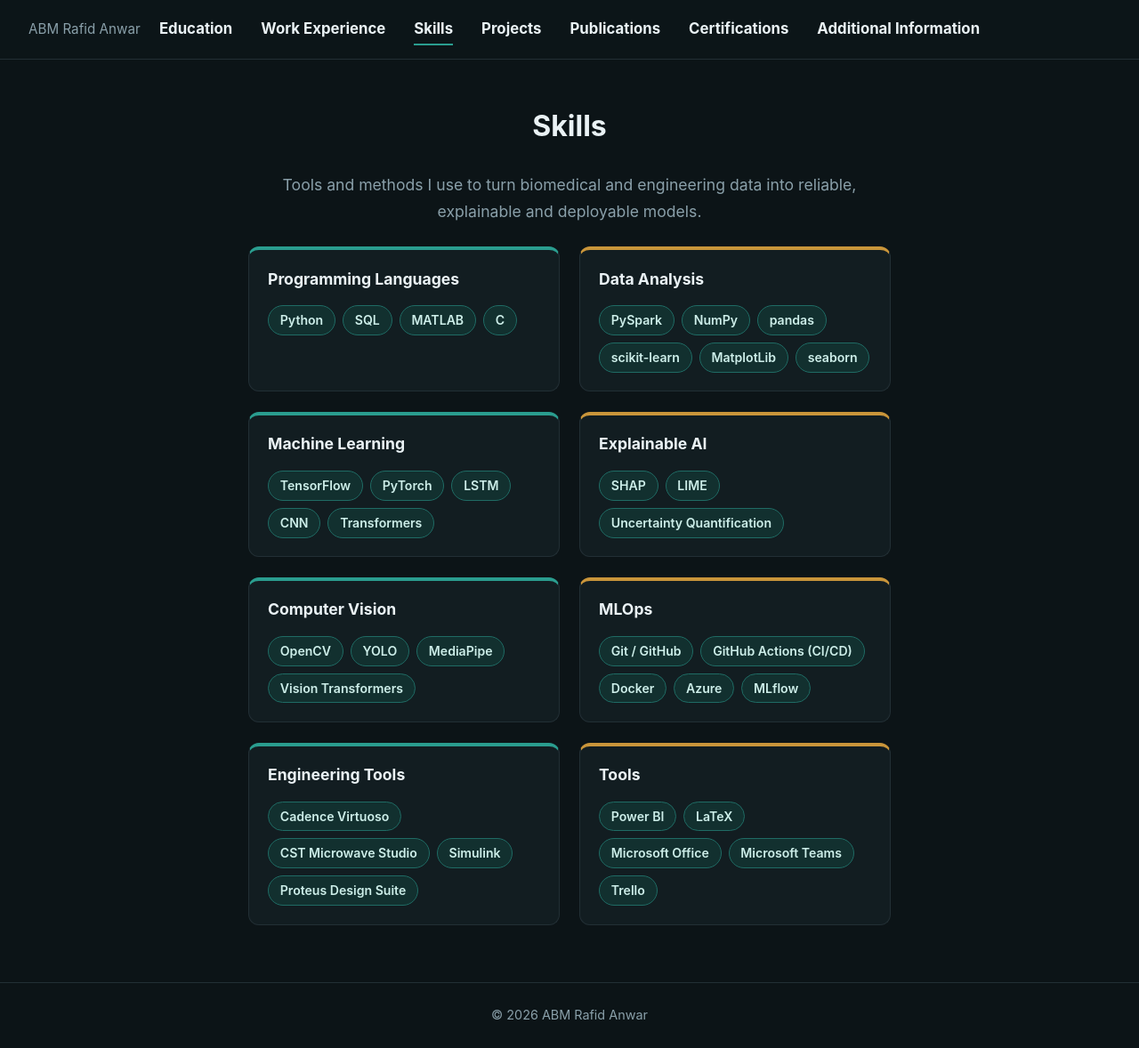
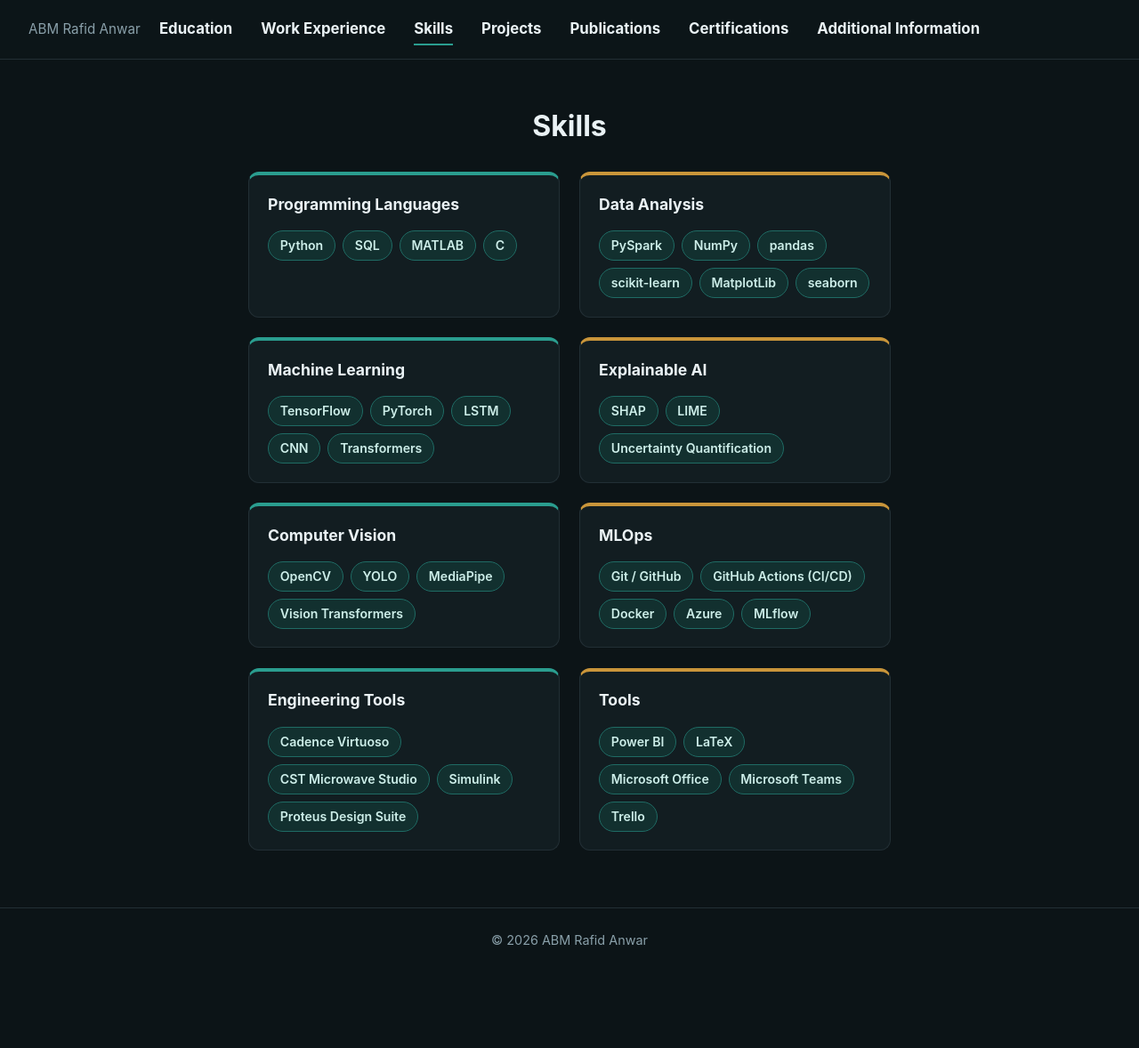
Before and after one commit to RafidAnwar/rafidanwar.github.io, a Jekyll site: the page built from skill.md, in a window 1280 px wide and 1178 px high. Shown: the whole window at 89% size. Built offline with Jekyll 4.4.1, drawn with Linux system fonts in a browser that asks for light colours.

Commit message:
Update skill.md

```diff
--- a/skill.md
+++ b/skill.md
@@ -3,8 +3,6 @@ layout: default
 permalink: /skills/
 title: "Skills"
 ---
-
-<p class="skills-intro">Tools and methods I use to turn biomedical and engineering data into reliable, explainable and deployable models.</p>
 
 <div class="skill-grid">
 
```
